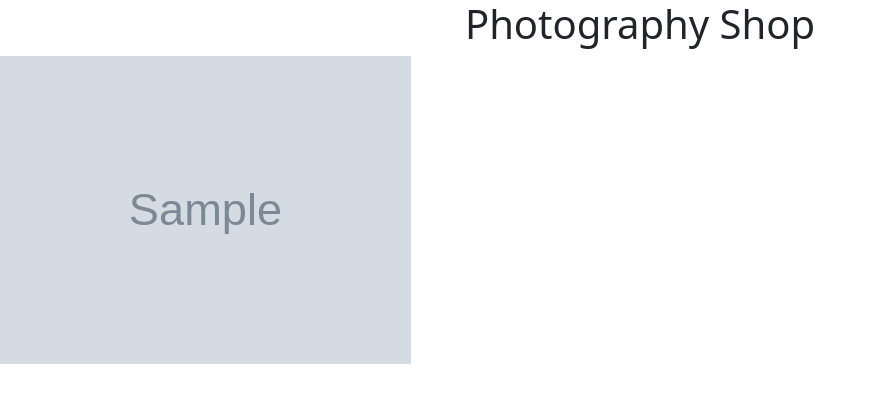
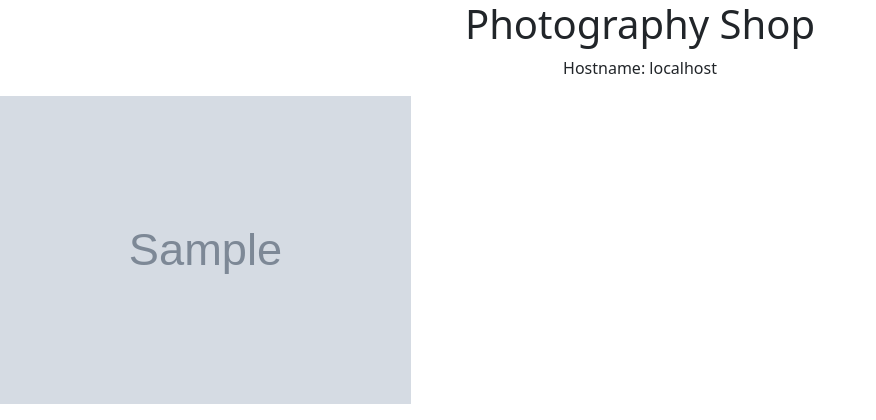
Before and after one commit to awoisoak/photo-shop, a Flask app: page / in a window 1280 px wide. Shown: the top 420 px of the page, without its empty margins (0-876 px from the left). Run offline with Flask 2, Linux system fonts and the light colour scheme; tables that the repository leaves empty or names only in its code hold one stand-in row (values such as "Sample post"); grey boxes marked "Sample" are stand-in pictures.

Commit message:
Add hostname to frontend
Useful to monitor load balancer scenarios

```diff
--- a/templates/gallery.html
+++ b/templates/gallery.html
@@ -10,7 +10,7 @@
 </head>
 <body>
 <h1 class="page-header">Photography Shop</h1>
-
+<p align="center" id="label"></p>
 <div class="row">
         {% for image_name in image_names %}
         <div class="col-md-4">
@@ -22,5 +22,9 @@
           </div>
         {% endfor %}
 </div>
+<script>
+  document.getElementById("label").innerHTML = "Hostname: " + location.hostname;
+</script>
+
 </body>
 </html>
```
